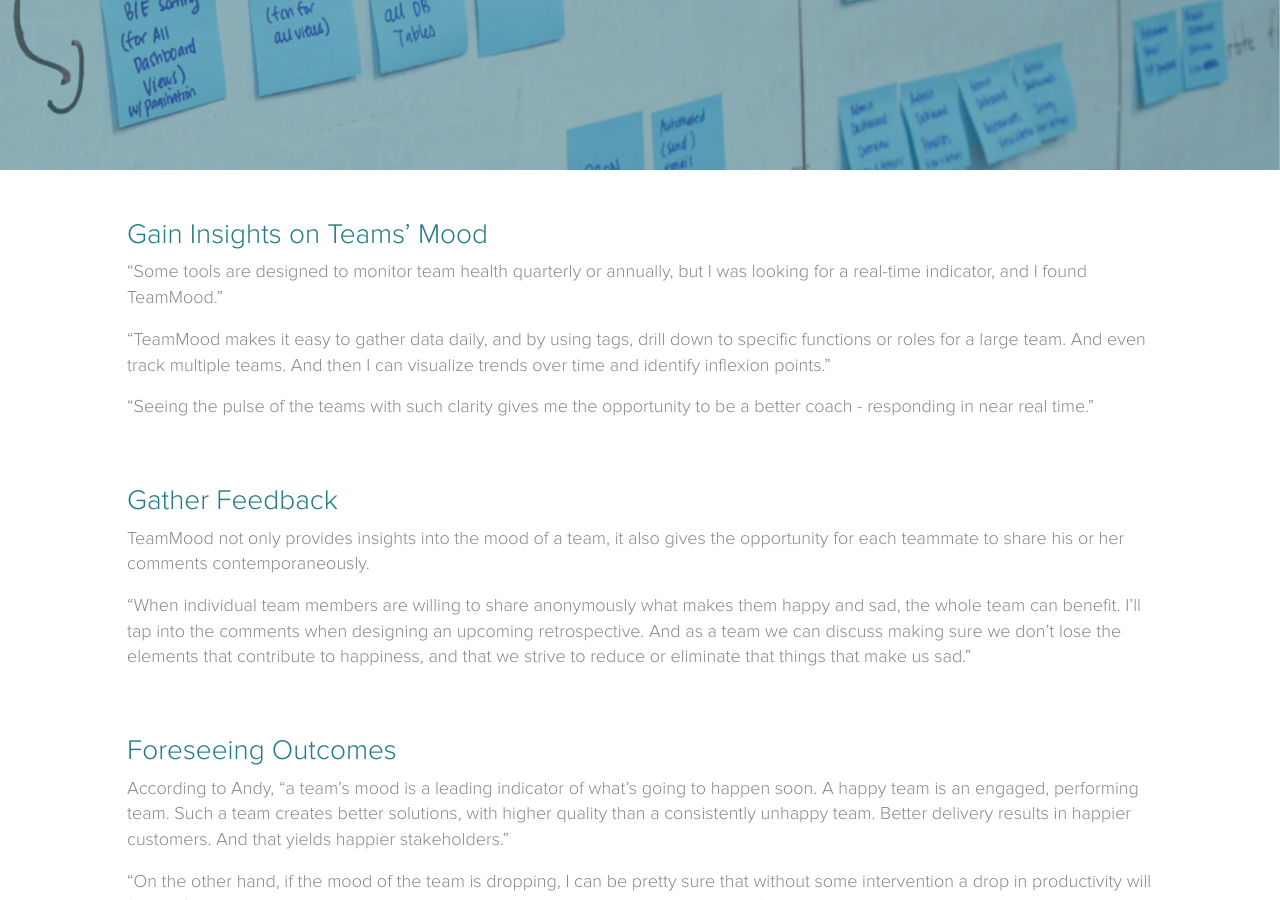
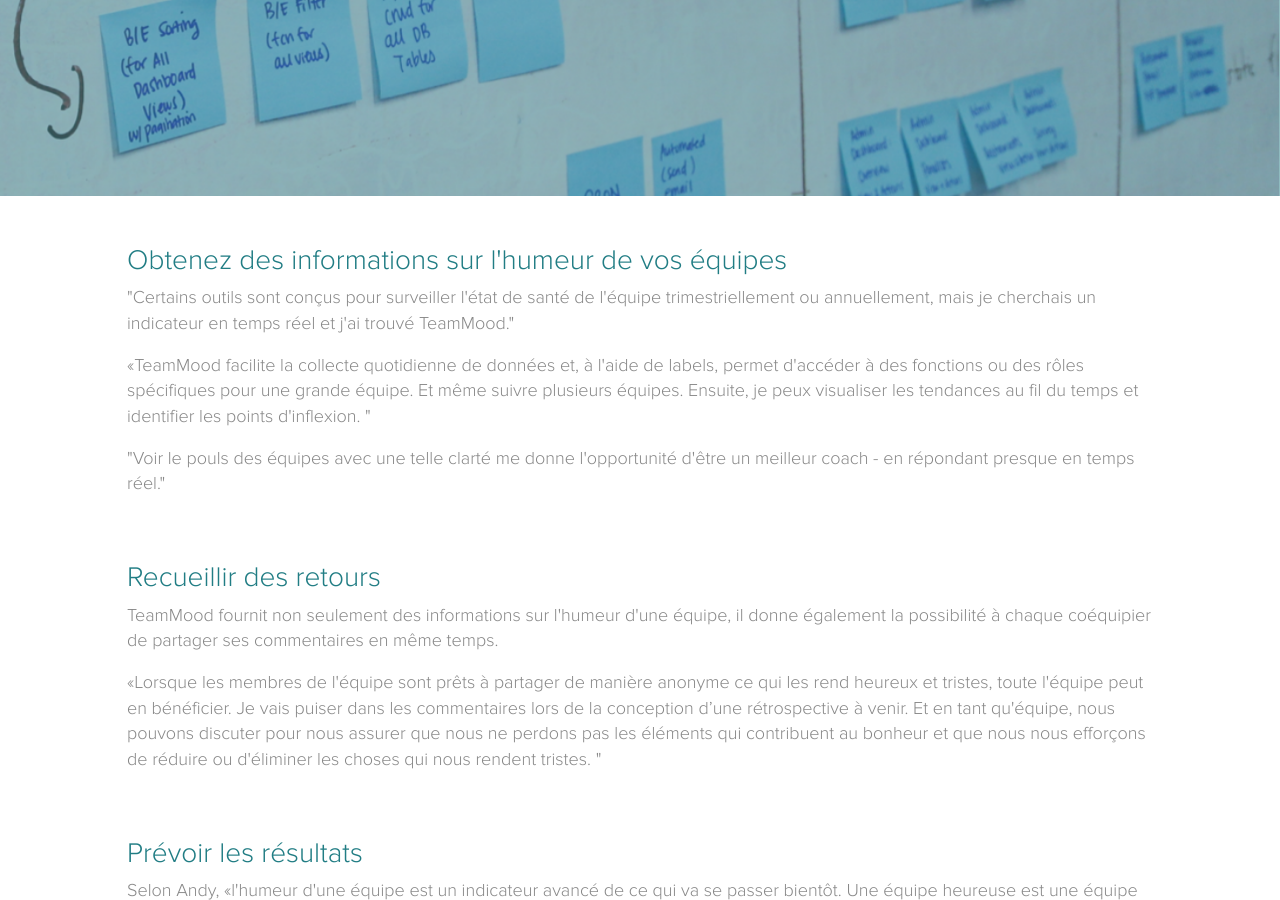
Before and after one commit to TeamMood/landing-page, a Jekyll site: the page built from fr/clients/Success-story-agile-team-fr.html, in a window 1280 px wide and 900 px high, scrolled down 2080 px. Built offline with Jekyll 4.4.1, drawn with Linux system fonts in a browser that asks for light colours; nearby versions of some CDN libraries; some of the changed text lies outside the part shown.

Commit message:
add agile team success story VF draft

```diff
--- a/en/success/Success-story-Ascension-en.html
+++ b/en/success/Success-story-Ascension-en.html
@@ -34,7 +34,7 @@
         </p>
     </div>
     <div class="row my-5">
-        <h3 class="success-text-purple">How does Andy use TeamMood?</h3>
+        <h3 class="success-text-purple">How does Patrick use TeamMood?</h3>
         <p><span class="success-number success-bg-purple">1</span>
             To help managers better do their job
         </p>
--- a/fr/clients/Success-story-Ascension-fr.html
+++ b/fr/clients/Success-story-Ascension-fr.html
@@ -18,7 +18,7 @@
 </div>
 
 <div class="container mt-5">
-    <h2 class="success-text-purple">Tirer parti de TeamMood pour améliorer l'engagement des employés chez Ascension, une organisation à but non lucratif </h2>
+    <h2 class="success-text-purple">Utiliser TeamMood pour améliorer l'engagement des employés chez Ascension, une organisation à but non lucratif </h2>
     <div class="row align-items-center mt-3">
         <div class="col-md-3 text-center">
             <img src="/images/success/success-story-ascension/patrick.PNG" alt="patrick" class="rounded-circle success-testimonial-img">
@@ -34,7 +34,7 @@
         </p>
     </div>
     <div class="row my-5">
-        <h3 class="success-text-purple">Comment Andy utilise-t-il TeamMood ?</h3>
+        <h3 class="success-text-purple">Comment Patrick utilise-t-il TeamMood ?</h3>
         <p><span class="success-number success-bg-purple">1</span>
             Pour aider les managers à mieux réaliser leur travail
         </p>
--- a/fr/clients/Success-story-agile-team-fr.html
+++ b/fr/clients/Success-story-agile-team-fr.html
@@ -14,36 +14,36 @@
 </div>
 
 <div class="container mt-5">
-    <h2 class="success-text-blue">Insights to Leading an Agile Team with TeamMood</h2>
+    <h2 class="success-text-blue">Aperçu pour diriger une équipe Agile avec TeamMood</h2>
     <div class="row align-items-center mt-3">
         <div class="col-md-3 text-center">
             <img src="/images/success/success-story-agile-team/andy.png" alt="andy" class="rounded-circle success-testimonial-img">
         </div>
         <p class="col-md-9">
-            Andy  is  an Agile  Coach  and  Senior  Scrum  Master  at  a Fortune   50   company.   He   serves   multiple   cross-functional  software  development  teams  (composed  of engineers,  UI/UX  designers,  product  owners,  testers, etc ...) who are building a national ecommerce platform.
+            Andy est coach agile et Scrum Master senior dans une entreprise Fortune 50. Il accompagne plusieurs équipes de développement de logiciels transverses (composées d'ingénieurs, de concepteurs UI / UX, de propriétaires de produits, de testeurs, etc.) qui construisent une plate-forme de commerce électronique nationale.
         </p>
     </div>
     <div class="row mt-5">
-        <h3 class="success-text-blue">The situation</h3>
+        <h3 class="success-text-blue">La situation</h3>
         <p>
-            One  of  his  key  challenges  relates  to  the  distributed  nature  of  his  team.  To foster communication and collaboration, the teams are using tools like Slack and JIRA, but those platforms don’t do all that much to develop empathy nor give  a  visual  representation  of  the  heartbeat  of  the  team  -  like  meeting around the watercooler would (one can only do so much with emoticons!)
+            L'un de ses principaux défis concerne la nature distribuée de son équipe. Pour favoriser la communication et la collaboration, les équipes utilisent des outils comme Slack et JIRA, mais ces plateformes ne font pas grand-chose pour développer l'empathie ni donner une représentation visuelle du rythme cardiaque de l'équipe - comme le ferait une réunion autour de la machine à café (on ne peut pas faire grand-chose avec les émoticônes!)
         </p>
     </div>
     <div class="row mt-5">
-        <h3 class="success-text-blue">How does Andy use TeamMood?</h3>
+        <h3 class="success-text-blue">Comment Andy utilise-t-il TeamMood ?</h3>
         <p><span class="success-number success-bg-blue">1</span>
-            To  gain  insights  on  his  teams’  moods  and  feelings  on  a  daily  basis and to spot trends over time
+            Pour mieux comprendre les humeurs et les sentiments de ses équipes au quotidien et repérer les tendances au fil du temps
         </p>
         <p><span class="success-number success-bg-blue">2</span>
-            To gather feedback via comments on a contemporaneous basis
+            Pour recueillir des retours via des commentaires sur une base contemporaine
         </p>
         <p><span class="success-number success-bg-blue">3</span>
-            To get a leading indicator of team performance
+            Pour obtenir un indicateur avancé de la performance de l'équipe
         </p>
     </div>
 </div>
 
-<p class="success-blocquote success-text-blue">“How powerful would it be to visualize the pulse of your team on a daily basis?”</p>
+<p class="success-blocquote success-text-blue">"Quelle serait la puissance de visualiser le pouls de votre équipe au quotidien ?"</p>
 
 <div class="success-headband">
     <img src="/images/success/success-story-agile-team/headband2.png">
@@ -51,35 +51,35 @@
 
 <div class="container">
     <div class="row mt-5">
-        <h3 class="success-text-blue">Gain Insights on Teams’ Mood</h3>
-        <p>“Some tools are designed to monitor team health quarterly or annually, but I was looking for a real-time indicator, and I found TeamMood.”</p>
-        <p>“TeamMood makes it easy to gather data daily, and by using tags, drill down to specific functions or roles for a large team. And even track multiple teams. And then I can visualize trends over time and identify inflexion points.”</p>
-        <p>“Seeing the pulse of the teams with such clarity gives me the opportunity to be a better coach - responding in near real time.”</p>
+        <h3 class="success-text-blue">Obtenez des informations sur l'humeur de vos équipes </h3>
+        <p> "Certains outils sont conçus pour surveiller l'état de santé de l'équipe trimestriellement ou annuellement, mais je cherchais un indicateur en temps réel et j'ai trouvé TeamMood." </p>
+        <p> «TeamMood facilite la collecte quotidienne de données et, à l'aide de labels, permet d'accéder à des fonctions ou des rôles spécifiques pour une grande équipe. Et même suivre plusieurs équipes. Ensuite, je peux visualiser les tendances au fil du temps et identifier les points d'inflexion. "</p>
+        <p> "Voir le pouls des équipes avec une telle clarté me donne l'opportunité d'être un meilleur coach - en répondant presque en temps réel." </p>
     </div>
     <div class="row mt-5">
-        <h3 class="success-text-blue">Gather Feedback</h3>
-        <p>TeamMood not only provides insights into the mood of a team, it also gives the   opportunity   for   each   teammate   to   share   his   or   her   comments contemporaneously.</p>
-        <p>“When  individual  team  members  are  willing  to  share  anonymously  what makes  them  happy  and  sad,  the  whole  team  can  benefit.  I’ll  tap  into  the comments  when  designing  an  upcoming  retrospective.  And  as  a  team  we can  discuss  making  sure  we  don’t  lose  the  elements  that  contribute  to happiness, and that we strive to reduce or eliminate that things that make us sad.”</p>
+        <h3 class="success-text-blue">Recueillir des retours </h3>
+        <p> TeamMood fournit non seulement des informations sur l'humeur d'une équipe, il donne également la possibilité à chaque coéquipier de partager ses commentaires en même temps. </p>
+        <p> «Lorsque les membres de l'équipe sont prêts à partager de manière anonyme ce qui les rend heureux et tristes, toute l'équipe peut en bénéficier. Je vais puiser dans les commentaires lors de la conception d’une rétrospective à venir. Et en tant qu'équipe, nous pouvons discuter pour nous assurer que nous ne perdons pas les éléments qui contribuent au bonheur et que nous nous efforçons de réduire ou d'éliminer les choses qui nous rendent tristes. "</p>
     </div>
     <div class="row mt-5">
-        <h3 class="success-text-blue">Foreseeing Outcomes</h3>
-        <p>According  to Andy,  “a  team’s  mood  is  a  leading  indicator  of  what’s  going  to happen  soon. A  happy  team  is  an  engaged,  performing  team.  Such  a  team creates  better  solutions,  with  higher  quality  than  a  consistently  unhappy team.  Better  delivery  results  in  happier  customers.  And  that  yields  happier stakeholders.”</p>
-        <p>“On the other hand, if the mood of the team is dropping, I can be pretty sure that  without  some  intervention  a  drop  in  productivity  will  follow.  Seeing  a downward trend gives me the opportunity to respond proactively.”</p>
-        <p>Keeping  track  of  the  team’s  health  is  especially  vital  for  an agile  team,  for which  each  day  can  be  decisive,  and  a  team’s  progress  toward  their  sprint goals depends on each and everyone’s collective contribution. “Is it time for a happy hour mid sprint? Or an hour break for some serious play-time? With TeamMood it’s easy for a scrum master to know!” </p>
+        <h3 class="success-text-blue">Prévoir les résultats </h3>
+        <p> Selon Andy, «l'humeur d'une équipe est un indicateur avancé de ce qui va se passer bientôt. Une équipe heureuse est une équipe engagée et performante. Une telle équipe crée de meilleures solutions, de meilleure qualité qu'une équipe toujours mécontente. Une meilleure livraison se traduit par des clients plus satisfaits. Et cela rend les parties prenantes plus satisfaites. »</p>
+        <p> «D'un autre côté, si l'humeur de l'équipe baisse, je peux être à peu près sûr que sans intervention, une baisse de productivité suivra. Voir une tendance à la baisse me donne la possibilité de réagir de manière proactive. "</p>
+        <p> Le suivi de la santé de l'équipe est particulièrement vital pour une équipe agile, pour laquelle chaque jour peut être décisif, et la progression d'une équipe vers ses objectifs de sprint dépend de la contribution collective de chacun. «Est-il temps de faire un 5 à 7 au milieu du sprint ? Ou une heure de pause pour un moment de jeu sérieux ? Avec TeamMood, il est facile pour un Scrum Master de le savoir! » </p>
     </div>
     <div class="row mt-5">
-        <h3 class="success-text-blue">Healthy Agile Teams</h3>
-        <p>“A lot of companies experiment with ways of measuring and visualizing how their  teams  are  doing  (KPI’s,  ROV’s,  NPS,  etc.,)  looking  for  areas  where there  are  opportunities  for  improvement.  The  general  idea  being  you  can’t improve  what  you  don’t  measure.  And  without  some  sort  of  systemic approach  with  clear  visualization  –  things  would  very  much  be  a  guessing game. TeamMood provides just that.”</p>
+        <h3 class="success-text-blue">Équipes agiles en forme</h3>
+        <p>«De nombreuses entreprises expérimentent des moyens de mesurer et de visualiser les performances de leurs équipes (KPI, ROV, NPS, etc.) à la recherche de domaines dans lesquels il existe des opportunités d'amélioration. L’idée générale est que vous ne pouvez pas améliorer ce que vous ne mesurez pas. Et sans une sorte d'approche systémique avec une visualisation claire - les choses seraient vraiment un jeu de devinettes. TeamMood fournit exactement cela. » </p>
     </div>
 </div>
 
-<p class="success-blocquote success-text-blue">“Team mood is a leading indicator of team performance.”</p>
+<p class="success-blocquote success-text-blue">“L'humeur de l'équipe est un indicateur avancé de la performance de l'équipe.”</p>
 
 <div class="success-header">
     <img src="/images/success/success-story-agile-team/bg2.png">
     <div class="success-header-text">
-        <h2>Let the TeamMood app help you track the well-being of your team</h2>
-        <a class="success-story-btn success-text-blue" href="https://app.teammood.com/signup">Get started</a>
+        <h2>Suivez le bien-être de vos équipes avec TeamMood</h2>
+        <a class="success-story-btn success-text-blue" href="https://app.teammood.com/signup">C’est parti !</a>
     </div>
     <div id="success-logo">
         <img src="/images/success/TM-white_logo.png">
```
Also changed, not shown: fr/clients/index.html (+36 -23 lines).
